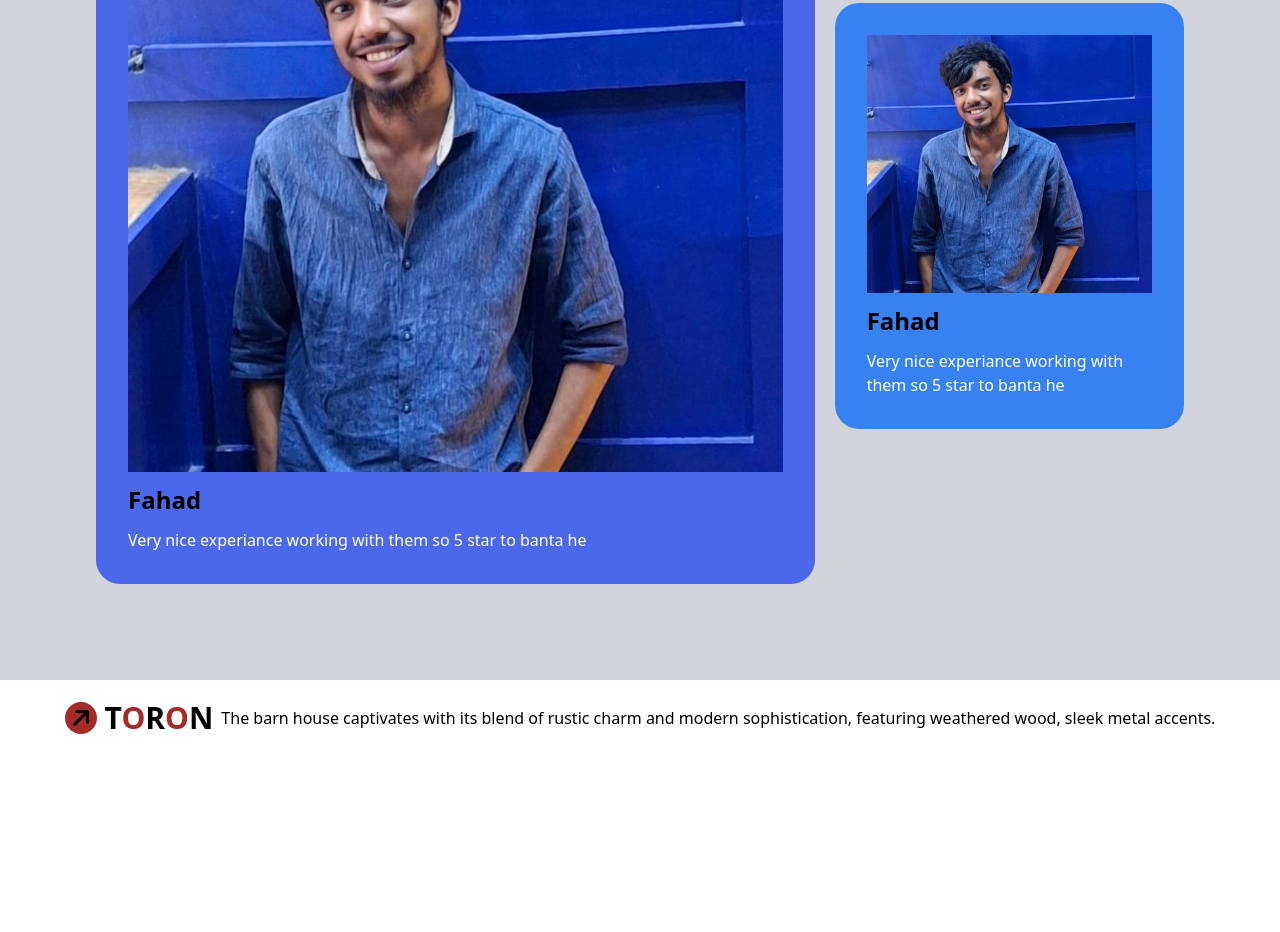
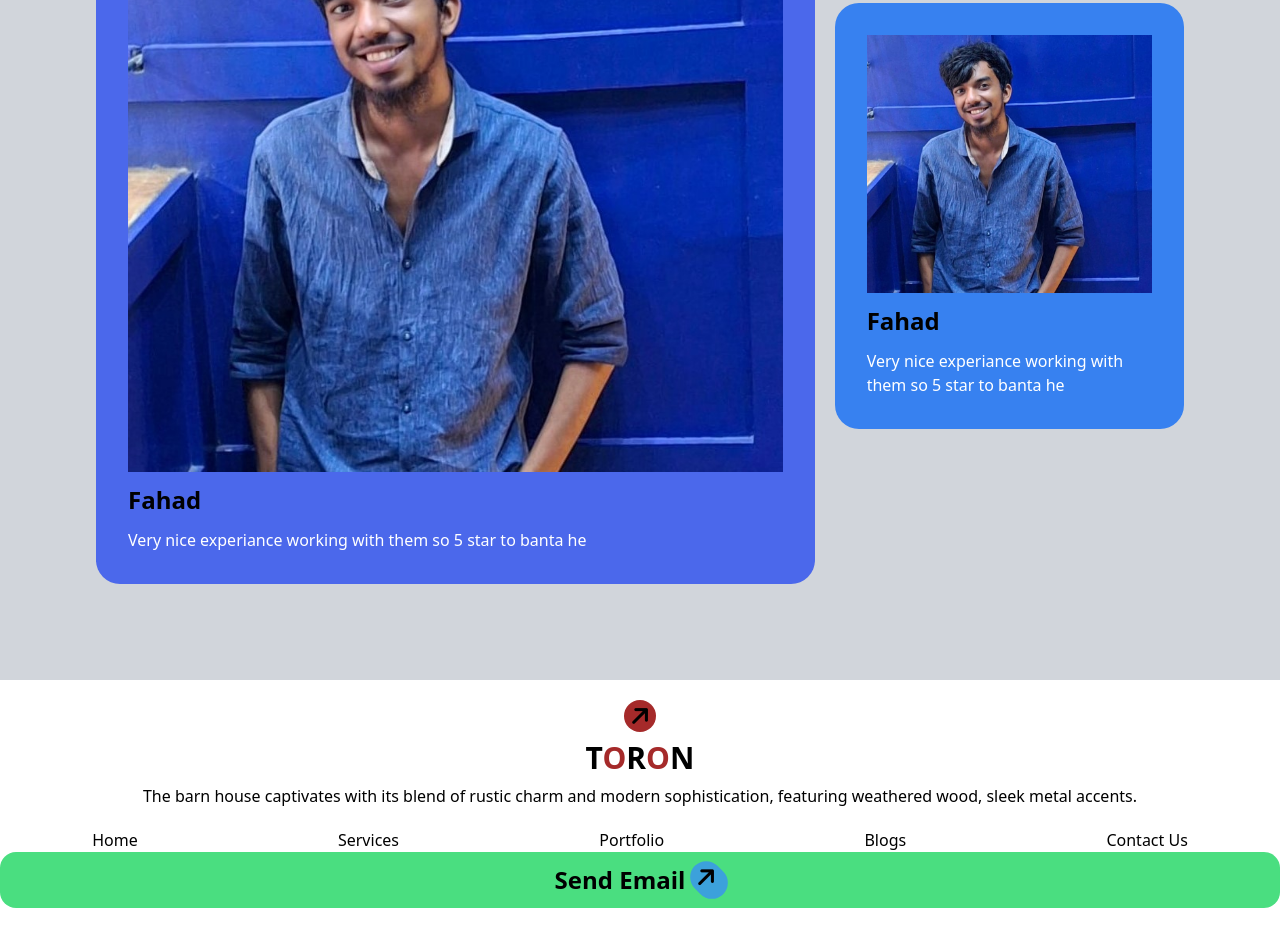
Before and after one commit to fahadNtoron/AS3, a plain HTML site: page index.html in a window 1280 px wide. Shown: the part 5281-6213 px from the top of the page. Before the commit the page ends 6022 px from the top, so only its background shows below. Drawn offline with nearby package versions, Linux system fonts and the light colour scheme.

Commit message:
updating without testing due to network prolem

```diff
--- a/index.html
+++ b/index.html
@@ -211,11 +211,18 @@
 
                    </section>
                    <footer class="mt-5">
-                    <div class="flex items-center gap-2 justify-center">
+                    <div class="flex items-center gap-2 justify-center flex-col">
                         <i class="fa-solid fa-arrow-right -rotate-45 text-center text-2xl bg-[#a52a2a] h-8 w-8 rounded-full"></i><h2 class="font-extrabold text-3xl">T<spa class="text-[#a52a2a]">O</spa>R<span class="text-[#a52a2a]">O</span>N</h2></a>
-                        <p>The barn house captivates with its blend of rustic charm and modern sophistication, featuring weathered wood, sleek metal accents.</p>
+                        <p class="pb-5">The barn house captivates with its blend of rustic charm and modern sophistication, featuring weathered wood, sleek metal accents.</p>
                     </div>
-
+                    <div class="flex flex-col gap-4 justify-center items-center md:flex-row md:justify-around">
+                        <button><a href="">Home</a></button>
+                        <button><a href="">Services</a></button>
+                        <button><a href="">Portfolio</a></button>
+                        <button><a href="">Blogs</a></button>
+                        <button><a href="">Contact Us</a></button>
+                    </div>
+                    <div class="pb-6 w-full"><button class="bg-green-400 w-full  p-2 rounded-2xl"><a class="flex gap-2 items-center font-bold text-2xl text-center justify-center" href="">Send Email<i class="fa-solid fa-arrow-right -rotate-45 text-center text-2xl bg-[#3ca1db] h-8 w-8 rounded-full pb-10"></i></a></button></div>
 
                    </footer>
     </main>
```
